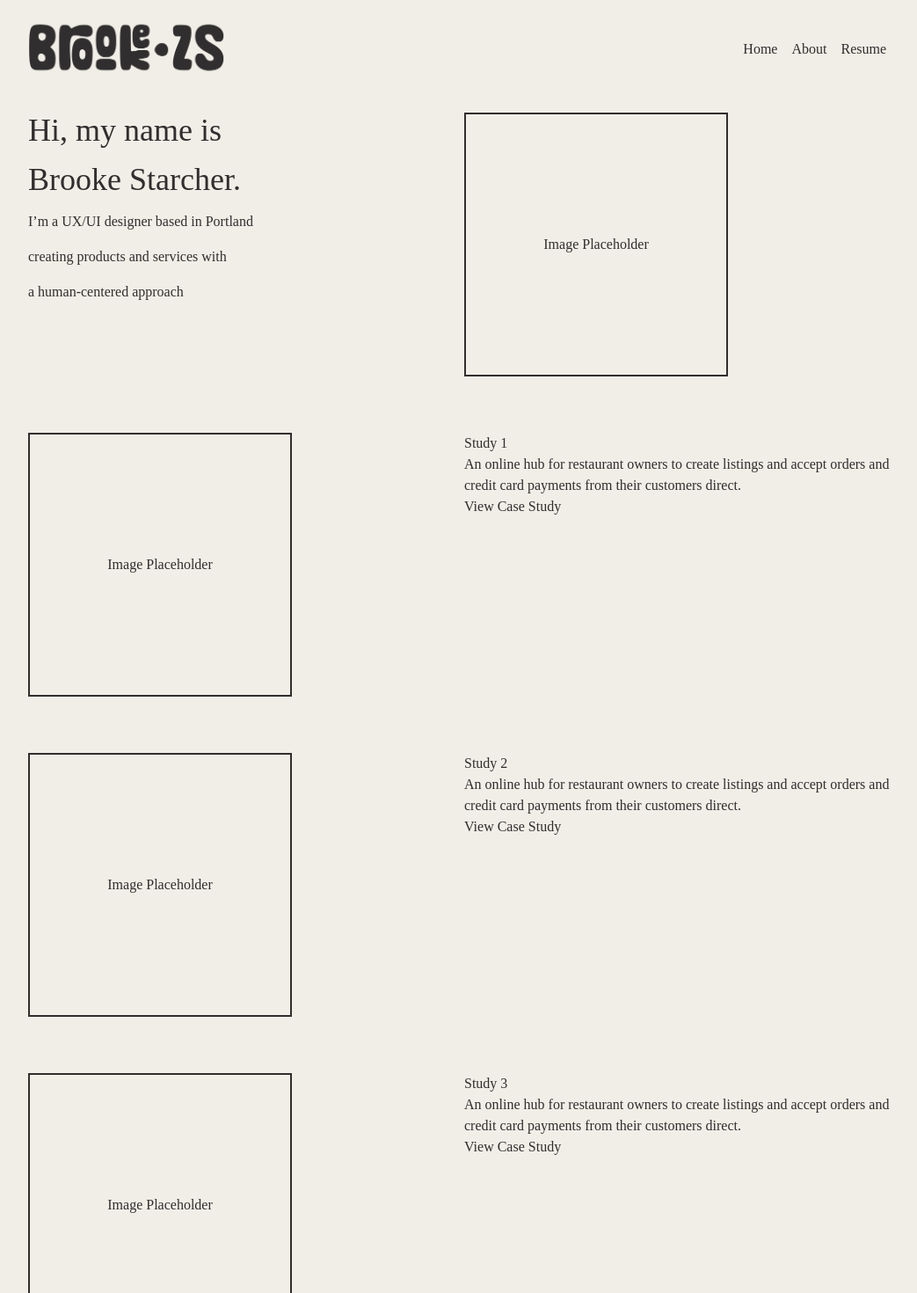
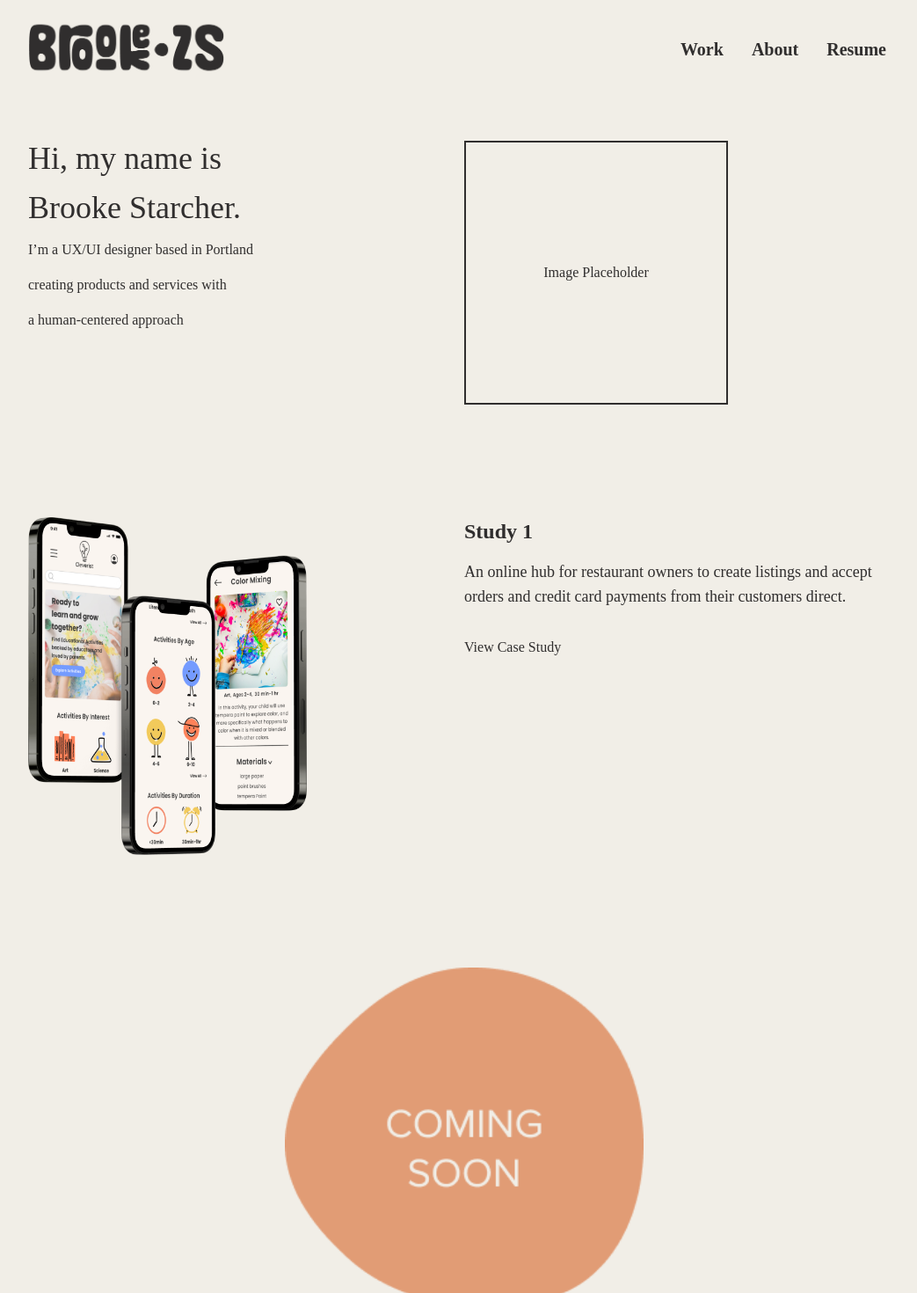
Before and after one commit to mlstarcher/brookes-portfolio, a React (Create React App) app: page /home in a window 1280 px wide. Shown: the top 1470 px of the page at 88% size, without its empty margins (112-1155 px from the left). Built offline with nearby package versions, Linux system fonts and the light colour scheme; a web font is replaced by a local one.

Commit message:
Added case study 1 data, images

```diff
--- a/src/assets/caseStudyData.js
+++ b/src/assets/caseStudyData.js
@@ -1,22 +1,28 @@
+import iphone from '../assets/cleverist_iphone.png';
+
 const caseStudyData = [
   {
     title: 'Study 1',
     short_description:
       'An online hub for restaurant owners to create listings and accept orders and credit card payments from their customers direct.',
-    link: `case-study1`
-  },
-  {
-    title: 'Study 2',
-    short_description:
-      'An online hub for restaurant owners to create listings and accept orders and credit card payments from their customers direct.',
-    link: 'case-study2'
-  },
-  {
-    title: 'Study 3',
-    short_description:
-      'An online hub for restaurant owners to create listings and accept orders and credit card payments from their customers direct.',
-    link: 'case-study3'
+    link: `case-study1`,
+    image_name: iphone,
+    alt_tag: 'iphones'
   }
+  // {
+  //   title: 'Study 2',
+  //   short_description:
+  //     'An online hub for restaurant owners to create listings and accept orders and credit card payments from their customers direct.',
+  //   link: 'case-study2',
+  //   image_name: 'image2'
+  // },
+  // {
+  //   title: 'Study 3',
+  //   short_description:
+  //     'An online hub for restaurant owners to create listings and accept orders and credit card payments from their customers direct.',
+  //   link: 'case-study3',
+  //   image_name: 'image3'
+  // }
 ];
 
 export default caseStudyData;
--- a/src/pages/About.js
+++ b/src/pages/About.js
@@ -14,7 +14,7 @@ export default function About() {
             alt="Profile"
           ></img>
         </div>
-        <div className="flex flex-col text-center sm:pt-0 pt-8">
+        <div className="flex flex-col text-center sm:text-left sm:pt-0 pt-8">
           <p className="pb-4">Hi! I’m Brooke and I’m a Product Designer.</p>
           <p className="pb-4">
             As a Product Designer, I want to help bridge the gap between humans
--- a/src/pages/CaseStudyCard.js
+++ b/src/pages/CaseStudyCard.js
@@ -1,21 +1,21 @@
 import React from 'react';
 import { Link } from 'react-router-dom';
 
-export default function CaseStudyCard({ title, short_description, link }) {
+export default function CaseStudyCard({ case_study }) {
+  console.log('image_name: ', case_study.image_name);
   return (
-    <div className="grid grid-cols-2 mb-16">
+    <div className="grid grid-cols-2 mb-32">
       <div>
-        <div
-          className="border-2 border-gray flex justify-center items-center"
-          style={{ height: '300px', width: '300px' }}
-        >
-          Image Placeholder
-        </div>
+        <img
+          src={case_study.image_name}
+          className="h-96"
+          alt={case_study.alt_tag}
+        ></img>
       </div>
       <div>
-        <h4>{title}</h4>
-        <p>{short_description}</p>
-        <Link to={link}>View Case Study</Link>
+        <h4 className="font-semibold text-2xl mb-4">{case_study.title}</h4>
+        <p className="text-lg mb-8">{case_study.short_description}</p>
+        <Link to={case_study.link}>View Case Study</Link>
       </div>
     </div>
   );
--- /dev/null
+++ b/src/pages/ComingSoon.js
@@ -0,0 +1,10 @@
+import React from 'react';
+import ComingSoonImage from '../assets/coming_soon.png';
+
+export default function ComingSoon() {
+  return (
+    <div className="flex flex-col items-center justify-center mb-32">
+      <img src={ComingSoonImage} className="h-96" alt="Coming Soon"></img>
+    </div>
+  );
+}
--- a/src/pages/ErrorPage.js
+++ b/src/pages/ErrorPage.js
@@ -5,7 +5,7 @@ export default function ErrorPage() {
   return (
     <div
       id="error-page"
-      className="container flex flex-col items-center justify-center"
+      className="container flex flex-col items-center justify-center h-screen"
     >
       <h1>Oh dear!</h1>
       <p>An unexpected error has occurred.</p>
--- a/src/pages/Header.js
+++ b/src/pages/Header.js
@@ -1,11 +1,14 @@
 import React from 'react';
 import Nav from './Nav.js';
 import logo from '../assets/logo.png';
+import { Link } from 'react-router-dom';
 
 export default function Header() {
   return (
-    <div className="container flex flex-col sm:flex-row sm:justify-between justify-center items-center p-4 lg:px-36 px-8">
-      <img src={logo} className="h-20" alt="Logo"></img>
+    <div className="container flex flex-col sm:flex-row sm:justify-between justify-center items-center p-4 pb-0 lg:px-36 px-8 mb-16">
+      <Link to={`home`}>
+        <img src={logo} className="h-20" alt="Logo"></img>
+      </Link>
       <Nav />
     </div>
   );
--- a/src/pages/Home.js
+++ b/src/pages/Home.js
@@ -2,23 +2,18 @@ import React from 'react';
 import Welcome from './Welcome.js';
 import CaseStudyCard from './CaseStudyCard.js';
 import caseStudyData from '../assets/caseStudyData';
+import ComingSoon from './ComingSoon.js';
 
 export default function Home() {
   return (
     <div className="">
       <Welcome />
-      <div className="container">
-        {caseStudyData.map((caseStudy, key) => {
-          return (
-            <CaseStudyCard
-              title={caseStudy.title}
-              short_description={caseStudy.short_description}
-              link={caseStudy.link}
-              key={key}
-            />
-          );
+      <div id="#work" className="container">
+        {caseStudyData.map((case_study, key) => {
+          return <CaseStudyCard case_study={case_study} key={key} />;
         })}
       </div>
+      <ComingSoon />
     </div>
   );
 }
--- a/src/pages/Nav.js
+++ b/src/pages/Nav.js
@@ -5,13 +5,23 @@ export default function Nav() {
   return (
     <ul className="flex justify-between text-3lg">
       <li className="pr-4">
-        <Link to={`home`}>Home</Link>
+        <a href="#work" className="font-semibold text-xl pr-4">
+          Work
+        </a>
       </li>
       <li className="pr-4">
-        <Link to={`about`}>About</Link>
+        <Link to={`about`} className="font-semibold text-xl pr-4">
+          About
+        </Link>
       </li>
       <li className="pr-4">
-        <a href="javascript.void(0)">Resume</a>
+        <a
+          href="../assets/brooke-starcher-resume.pdf"
+          target="_blank"
+          className="font-semibold text-xl"
+        >
+          Resume
+        </a>
       </li>
       {/* <li className="pr-4">
         <Link to={`case-study/2`}>Case Study 2</Link>
--- a/src/pages/Welcome.js
+++ b/src/pages/Welcome.js
@@ -2,7 +2,7 @@ import React from 'react';
 
 export default function Welcome() {
   return (
-    <div className="grid grid-cols-2 gap mb-16">
+    <div className="grid grid-cols-2 gap mb-32">
       <div>
         <h1 className="text-bold text-4xl pb-4">Hi, my name is</h1>
         <h1 className="text-bold text-4xl pb-4">Brooke Starcher.</h1>
```
Also changed, not shown: 1 other file (tests, documents, lock files or other folders).
